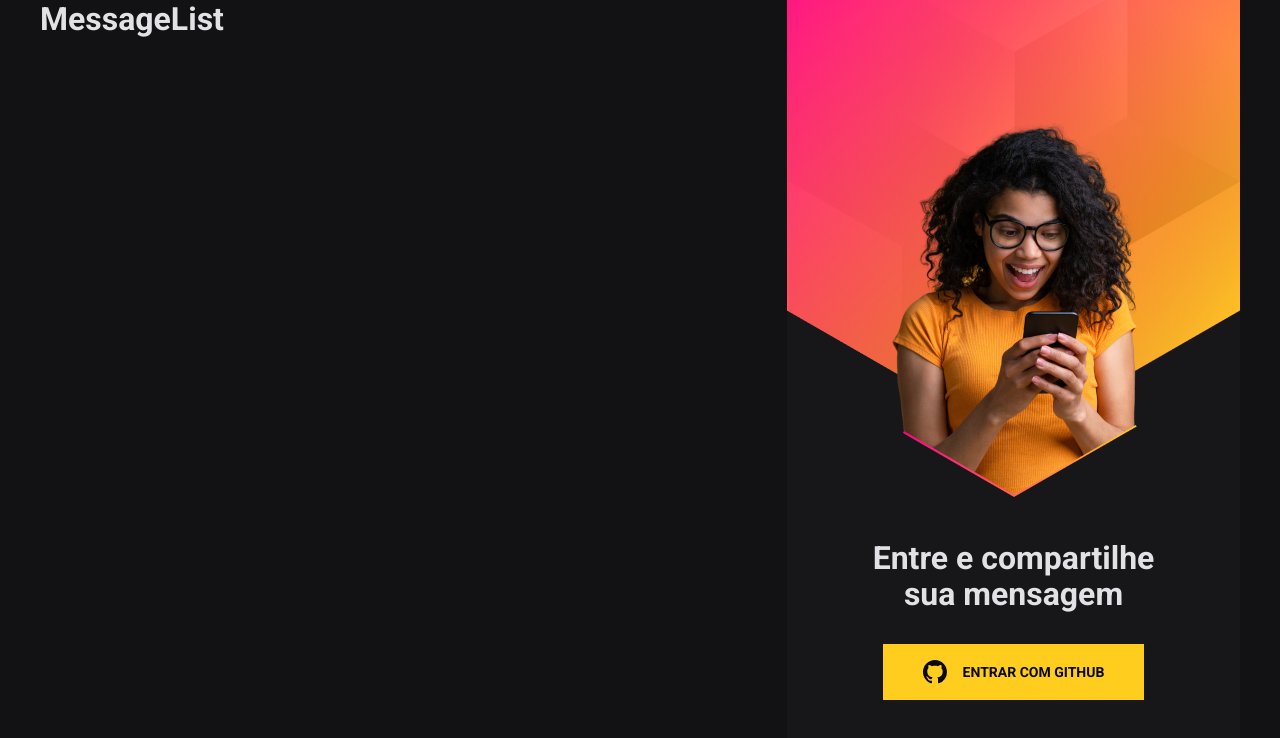
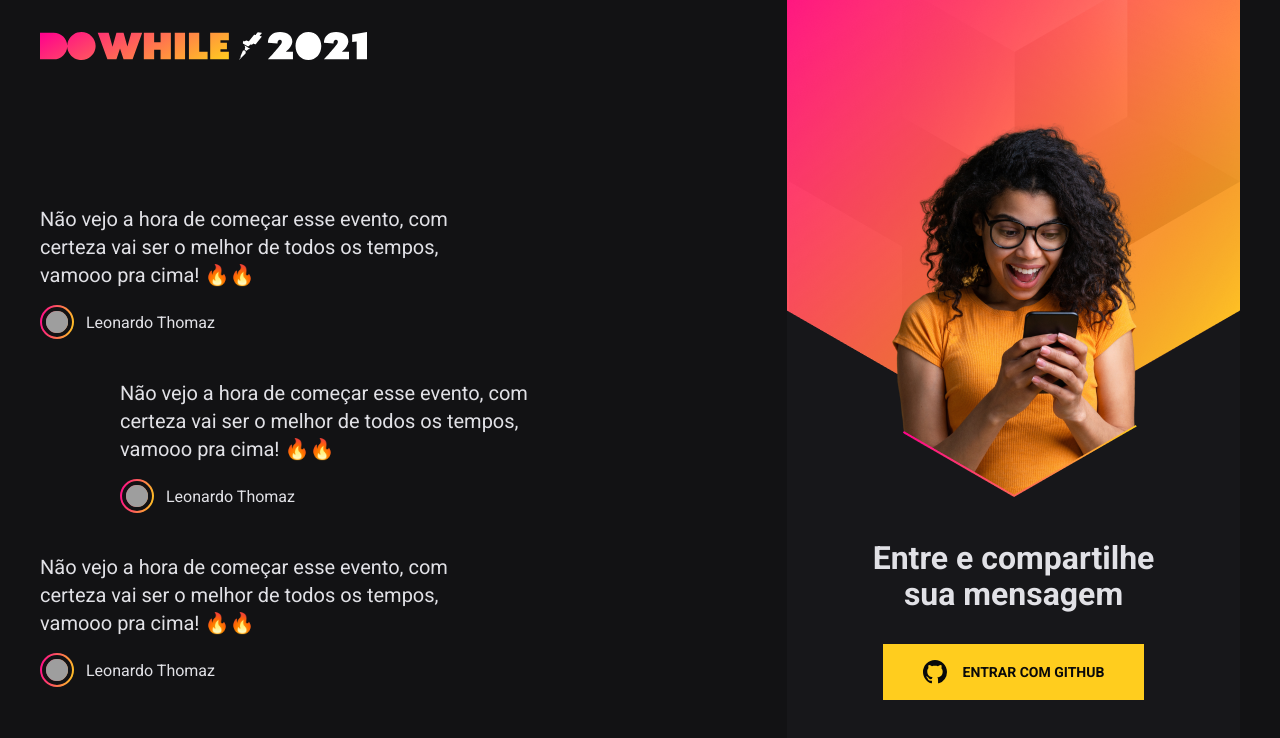
Before and after one commit to LMThomaz-Study/chat_heat_web, a React (Vite) app: page / in a window 1280 px wide. Shown: the top 738 px of the page. Built offline with nearby package versions, Linux system fonts and the light colour scheme; grey boxes are pictures that could not be loaded.

Commit message:
component MessageList

```diff
--- a/src/components/MessageList/index.tsx
+++ b/src/components/MessageList/index.tsx
@@ -1,3 +1,59 @@
+import styles from './styles.module.scss';
+
+import logoImg from '../../assets/logo.svg';
+
 export function MessageList() {
-  return <h1>MessageList</h1>;
+  return (
+    <div className={styles.messageListWrapper}>
+      <img src={logoImg} alt='DoWhile 2021' />
+
+      <ul className={styles.messageList}>
+        <li className={styles.message}>
+          <p className={styles.messageContent}>
+            Não vejo a hora de começar esse evento, com certeza vai ser o melhor
+            de todos os tempos, vamooo pra cima! 🔥🔥
+          </p>
+          <div className={styles.messageUser}>
+            <div className={styles.userImage}>
+              <img
+                src='https://github.com/LMThomaz.png'
+                alt='Leonardo Thomaz'
+              />
+            </div>
+            <span>Leonardo Thomaz</span>
+          </div>
+        </li>
+        <li className={styles.message}>
+          <p className={styles.messageContent}>
+            Não vejo a hora de começar esse evento, com certeza vai ser o melhor
+            de todos os tempos, vamooo pra cima! 🔥🔥
+          </p>
+          <div className={styles.messageUser}>
+            <div className={styles.userImage}>
+              <img
+                src='https://github.com/LMThomaz.png'
+                alt='Leonardo Thomaz'
+              />
+            </div>
+            <span>Leonardo Thomaz</span>
+          </div>
+        </li>
+        <li className={styles.message}>
+          <p className={styles.messageContent}>
+            Não vejo a hora de começar esse evento, com certeza vai ser o melhor
+            de todos os tempos, vamooo pra cima! 🔥🔥
+          </p>
+          <div className={styles.messageUser}>
+            <div className={styles.userImage}>
+              <img
+                src='https://github.com/LMThomaz.png'
+                alt='Leonardo Thomaz'
+              />
+            </div>
+            <span>Leonardo Thomaz</span>
+          </div>
+        </li>
+      </ul>
+    </div>
+  );
 }
--- /dev/null
+++ b/src/components/MessageList/styles.module.scss
@@ -0,0 +1,59 @@
+.messageListWrapper {
+  display: flex;
+  flex-direction: column;
+
+  justify-content: space-between;
+  align-items: flex-start;
+
+  > img {
+    height: 28px;
+    margin: 32px 0;
+  }
+}
+
+.messageList {
+  list-style: none;
+  display: flex;
+  flex-direction: column;
+  justify-content: center;
+  gap: 40px;
+  flex: 1;
+
+  .message {
+    max-width: 440px;
+
+    &:nth-child(2) {
+      margin-left: 80px;
+    }
+
+    .messageContent {
+      font-size: 20px;
+      line-height: 28px;
+    }
+
+    .messageUser {
+      margin-top: 16px;
+      display: flex;
+      align-items: center;
+
+      .userImage {
+        padding: 2px;
+        background: linear-gradient(100deg, #ff008e 0.48%, #ffcd1e 100%);
+        border-radius: 50%;
+        line-height: 0;
+
+        img {
+          width: 30px;
+          height: 30px;
+          border-radius: 50%;
+          border: 4px solid #121214;
+        }
+      }
+
+      span {
+        font-size: 16px;
+        margin-left: 12px;
+      }
+    }
+  }
+}
```
